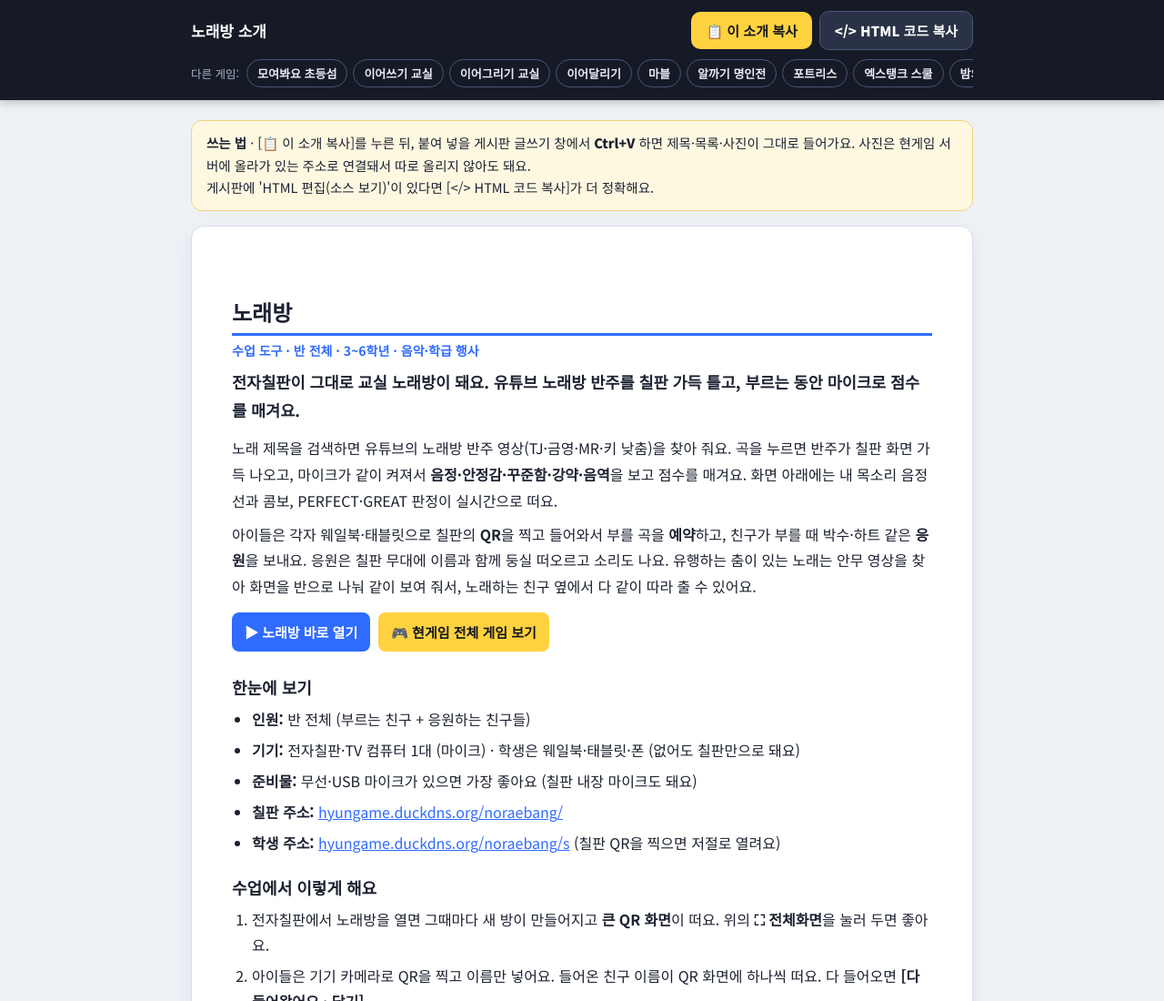
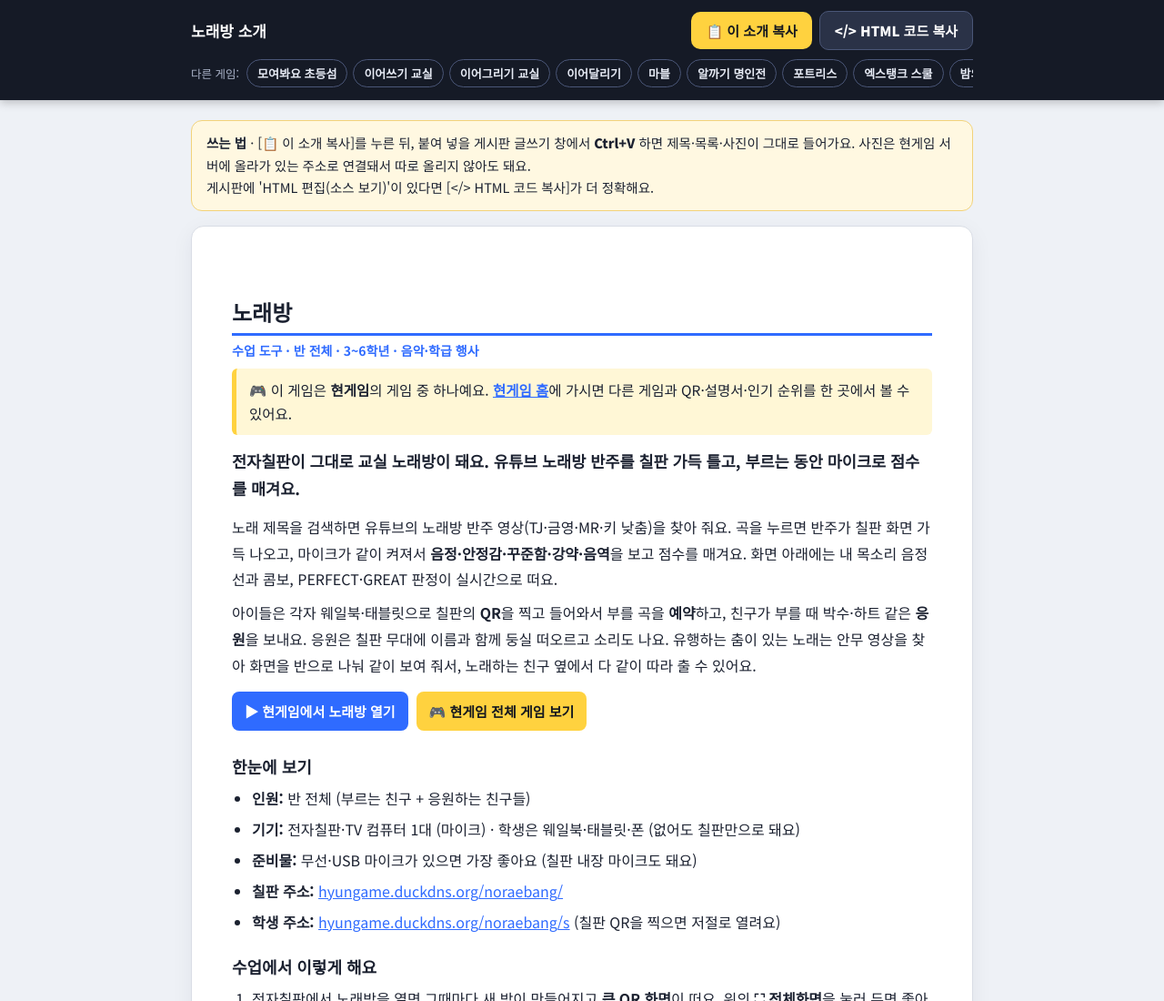
Before and after one commit to hyunlife89/hyunlife89.github.io, a plain HTML site: page intro/noraebang/index.html in a window 1280 px wide. Shown: the top 1100 px of the page at 91% size. Drawn offline with Linux system fonts and the light colour scheme.

Commit message:
update intro/noraebang/index.html

```diff
--- a/intro/noraebang/index.html
+++ b/intro/noraebang/index.html
@@ -44,11 +44,11 @@ body{background:var(--bg);color:var(--ink);font-family:"Noto Sans KR",system-ui,
   <article class="sheet" id="sheet">
 <section data-game="noraebang" id="g-noraebang">
 <h2 style="margin:44px 0 6px;font-size:24px;font-weight:800;color:#1b2130;border-bottom:3px solid #2f6bff;padding-bottom:6px">노래방</h2>
-<p style="margin:0 0 10px;font-size:14px;font-weight:700;color:#2f6bff">수업 도구 · 반 전체 · 3~6학년 · 음악·학급 행사</p>
+<p style="margin:0 0 10px;font-size:14px;font-weight:700;color:#2f6bff">수업 도구 · 반 전체 · 3~6학년 · 음악·학급 행사</p><p style="margin:10px 0 14px;padding:10px 14px;background:#fff7d6;border-left:5px solid #ffd23f;border-radius:6px;font-size:15.5px;line-height:1.7;color:#1b2130">🎮 이 게임은 <b>현게임</b>의 게임 중 하나예요. <a style="color:#2f6bff;text-decoration:underline;font-weight:700" href="https://hyungame.duckdns.org/arcade/">현게임 홈</a>에 가시면 다른 게임과 QR·설명서·인기 순위를 한 곳에서 볼 수 있어요.</p>
 <p style="margin:10px 0 12px;font-size:17.5px;line-height:1.75;font-weight:700;color:#1b2130">전자칠판이 그대로 교실 노래방이 돼요. 유튜브 노래방 반주를 칠판 가득 틀고, 부르는 동안 마이크로 점수를 매겨요.</p>
 <p style="margin:8px 0;font-size:16px;line-height:1.8;color:#1b2130">노래 제목을 검색하면 유튜브의 노래방 반주 영상(TJ·금영·MR·키 낮춤)을 찾아 줘요. 곡을 누르면 반주가 칠판 화면 가득 나오고, 마이크가 같이 켜져서 <b>음정·안정감·꾸준함·강약·음역</b>을 보고 점수를 매겨요. 화면 아래에는 내 목소리 음정선과 콤보, PERFECT·GREAT 판정이 실시간으로 떠요.</p>
 <p style="margin:8px 0;font-size:16px;line-height:1.8;color:#1b2130">아이들은 각자 웨일북·태블릿으로 칠판의 <b>QR</b>을 찍고 들어와서 부를 곡을 <b>예약</b>하고, 친구가 부를 때 박수·하트 같은 <b>응원</b>을 보내요. 응원은 칠판 무대에 이름과 함께 둥실 떠오르고 소리도 나요. 유행하는 춤이 있는 노래는 안무 영상을 찾아 화면을 반으로 나눠 같이 보여 줘서, 노래하는 친구 옆에서 다 같이 따라 출 수 있어요.</p>
-<p style="margin:8px 0;font-size:16px;line-height:1.8;color:#1b2130"><a style="display:inline-block;margin:6px 0 4px;padding:8px 14px;background:#2f6bff;color:#fff;border-radius:8px;font-weight:700;font-size:15px;text-decoration:none" href="https://hyungame.duckdns.org/noraebang/">▶ 노래방 바로 열기</a> &nbsp;<a style="display:inline-block;margin:6px 0 4px;padding:8px 14px;background:#ffd23f;color:#14171f;border-radius:8px;font-weight:700;font-size:15px;text-decoration:none" href="https://hyungame.duckdns.org/arcade/">🎮 현게임 전체 게임 보기</a></p>
+<p style="margin:8px 0;font-size:16px;line-height:1.8;color:#1b2130"><a style="display:inline-block;margin:6px 0 4px;padding:8px 14px;background:#2f6bff;color:#fff;border-radius:8px;font-weight:700;font-size:15px;text-decoration:none" href="https://hyungame.duckdns.org/arcade/?g=noraebang">▶ 현게임에서 노래방 열기</a> &nbsp;<a style="display:inline-block;margin:6px 0 4px;padding:8px 14px;background:#ffd23f;color:#14171f;border-radius:8px;font-weight:700;font-size:15px;text-decoration:none" href="https://hyungame.duckdns.org/arcade/">🎮 현게임 전체 게임 보기</a></p>
 <h3 style="margin:22px 0 8px;font-size:18px;font-weight:800;color:#1b2130">한눈에 보기</h3>
 <ul style="margin:8px 0;padding-left:22px"><li style="margin:6px 0;font-size:16px;line-height:1.75;color:#1b2130"><b>인원:</b> 반 전체 (부르는 친구 + 응원하는 친구들)</li><li style="margin:6px 0;font-size:16px;line-height:1.75;color:#1b2130"><b>기기:</b> 전자칠판·TV 컴퓨터 1대 (마이크) · 학생은 웨일북·태블릿·폰 (없어도 칠판만으로 돼요)</li><li style="margin:6px 0;font-size:16px;line-height:1.75;color:#1b2130"><b>준비물:</b> 무선·USB 마이크가 있으면 가장 좋아요 (칠판 내장 마이크도 돼요)</li><li style="margin:6px 0;font-size:16px;line-height:1.75;color:#1b2130"><b>칠판 주소:</b> <a style="color:#2f6bff;text-decoration:underline" href="https://hyungame.duckdns.org/noraebang/">hyungame.duckdns.org/noraebang/</a></li><li style="margin:6px 0;font-size:16px;line-height:1.75;color:#1b2130"><b>학생 주소:</b> <a style="color:#2f6bff;text-decoration:underline" href="https://hyungame.duckdns.org/noraebang/s">hyungame.duckdns.org/noraebang/s</a> (칠판 QR을 찍으면 저절로 열려요)</li></ul>
 <h3 style="margin:22px 0 8px;font-size:18px;font-weight:800;color:#1b2130">수업에서 이렇게 해요</h3><ol style="margin:8px 0;padding-left:22px"><li style="margin:6px 0;font-size:16px;line-height:1.75;color:#1b2130">전자칠판에서 노래방을 열면 그때마다 새 방이 만들어지고 <b>큰 QR 화면</b>이 떠요. 위의 <b>⛶ 전체화면</b>을 눌러 두면 좋아요.</li><li style="margin:6px 0;font-size:16px;line-height:1.75;color:#1b2130">아이들은 기기 카메라로 QR을 찍고 이름만 넣어요. 들어온 친구 이름이 QR 화면에 하나씩 떠요. 다 들어오면 <b>[다 들어왔어요 · 닫기]</b>.</li><li style="margin:6px 0;font-size:16px;line-height:1.75;color:#1b2130">학생 화면에서 노래를 검색해 <b>[예약]</b> (한 사람 2곡까지). 칠판 오른쪽 <b>예약곡</b> 목록에 차례대로 쌓여요. 선생님이 칠판에서 직접 검색해 골라도 돼요.</li><li style="margin:6px 0;font-size:16px;line-height:1.75;color:#1b2130">예약곡의 <b>▶</b>를 누르면 반주가 칠판 가득 나오고 채점이 시작돼요. 친구들은 학생 화면에서 박수·탬버린·환호·둥둥·하트·최고 응원을 보내요.</li><li style="margin:6px 0;font-size:16px;line-height:1.75;color:#1b2130">영상이 끝나면 점수가 나와요 (80점 이상 꽃가루). <b>[다음 곡 ▸ 이름]</b>을 누르면 다음 예약곡이 부르는 사람 이름까지 넣은 채로 바로 시작돼요.</li></ol>
```
